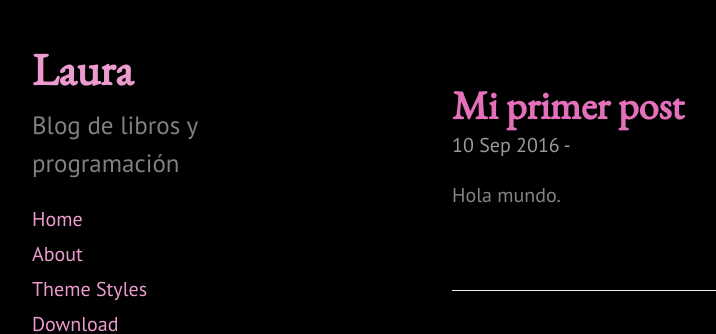
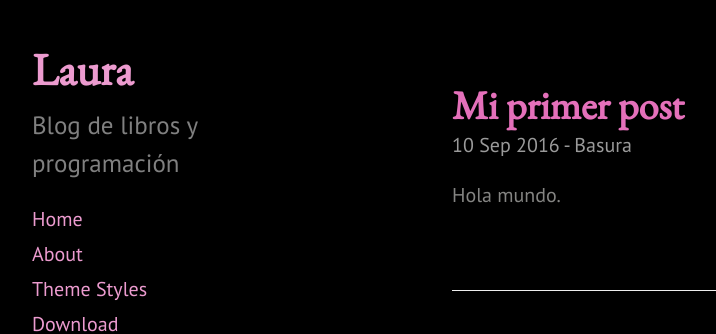
Before and after one commit to lauravelez/lauravelez.github.io, a Jekyll site: the page built from _posts/2016-09-10-Mi-primer-post.md, in a window 1280 px wide. Shown: the top 334 px of the page, without its empty margins (8-724 px from the left). Built offline with Jekyll 4.4.1, drawn with Linux system fonts in a browser that asks for light colours.

Commit message:
Update post.html

```diff
--- a/_layouts/post.html
+++ b/_layouts/post.html
@@ -4,7 +4,7 @@ layout: default
 
 <div class="post">
   <h1 class="post-title">{{ page.title }}</h1>
-  <span class="post-date">{{ page.date | date_to_string }} - {{ post.category }}</span>
+  <span class="post-date">{{ page.date | date_to_string }} - {{ page.category }}</span>
   {{ content }}
 </div>
 
```
